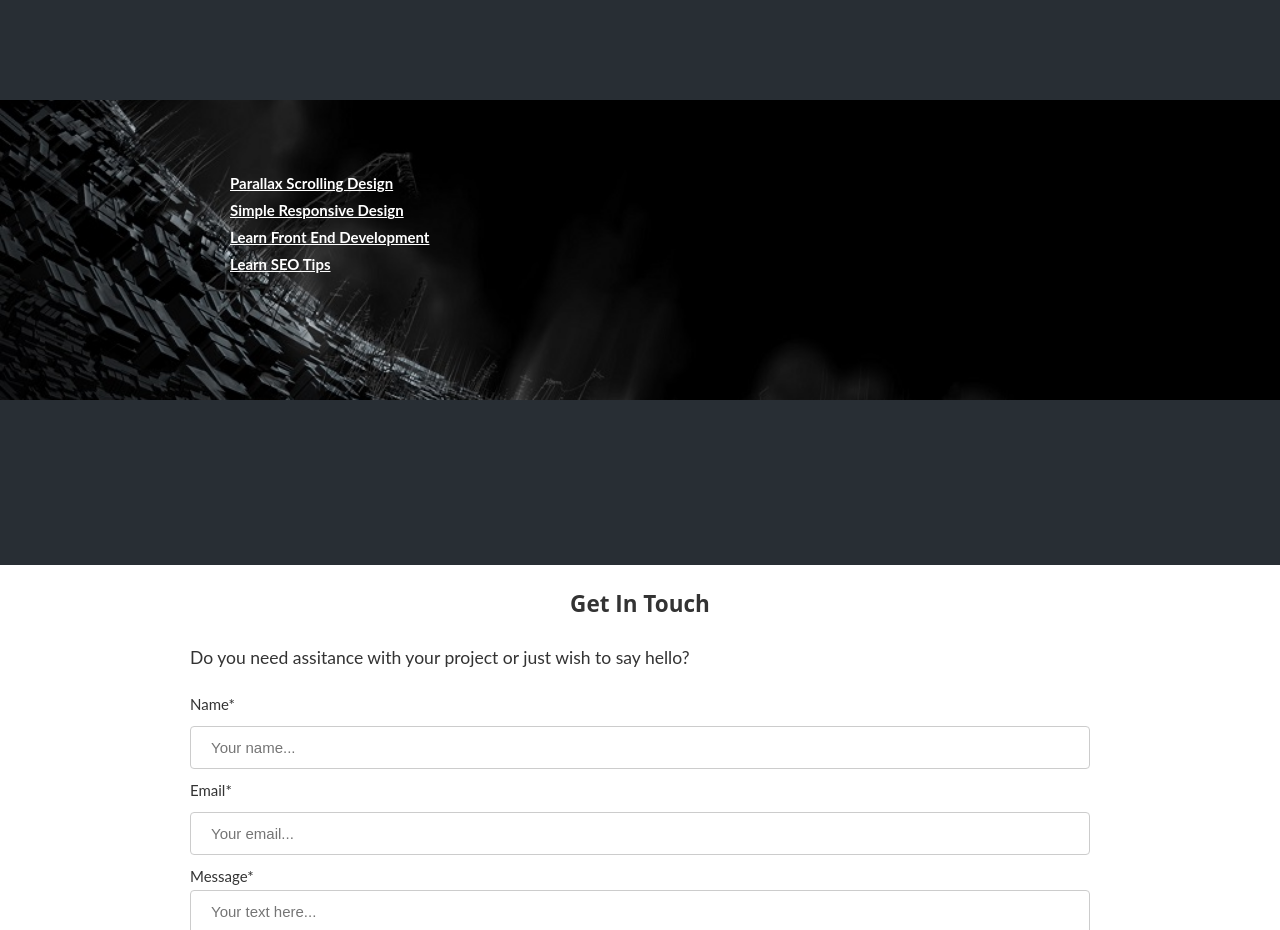
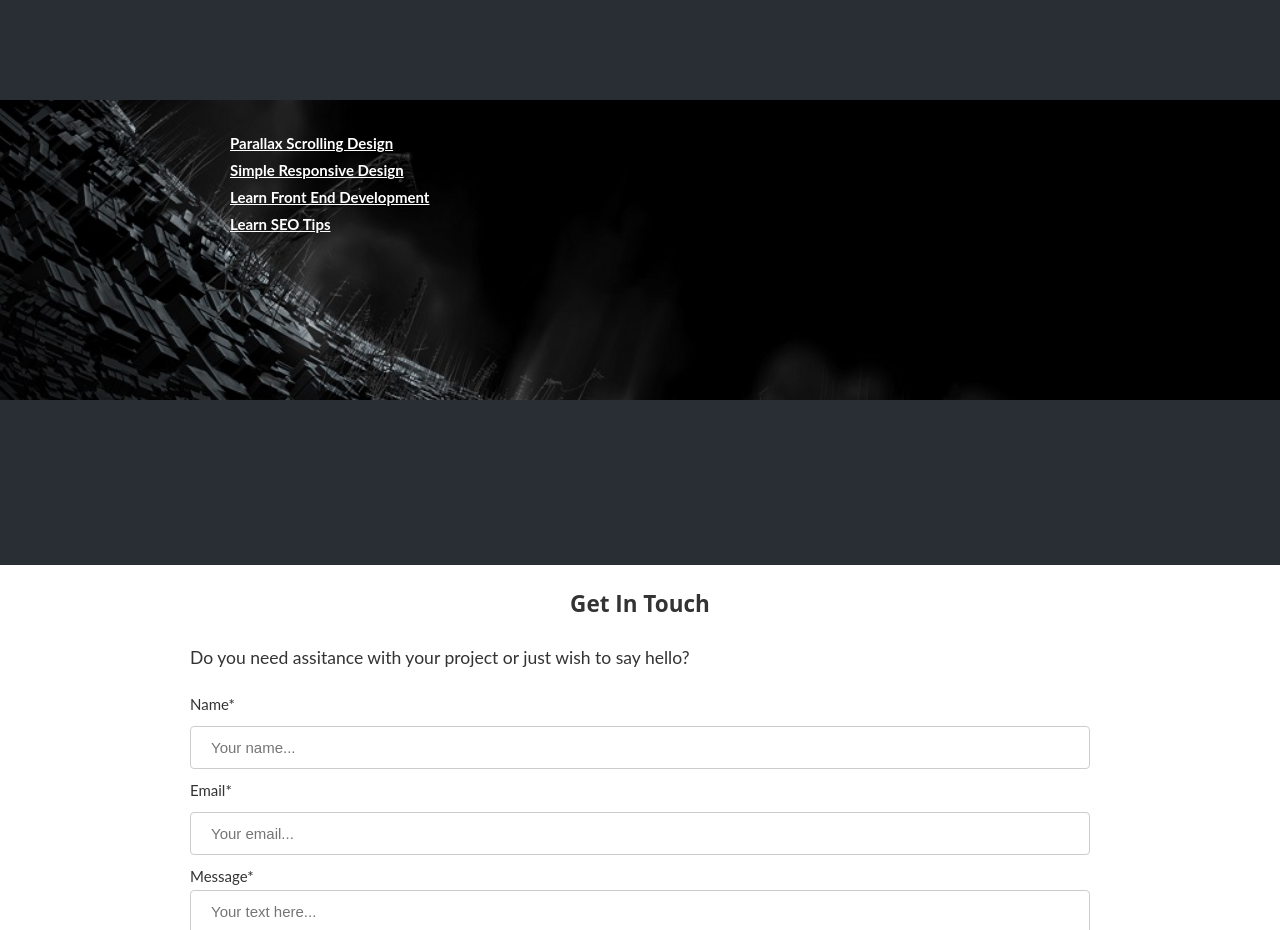
Before and after one commit to moilogic/moilogic.github.io, a plain HTML site: page index.html in a window 1280 px wide. Shown: the part 1434-2364 px from the top of the page. Drawn offline with nearby package versions, Linux system fonts and the light colour scheme.

Commit message:
Add files via upload

```diff
--- a/index.html
+++ b/index.html
@@ -17,8 +17,8 @@
 
   </style>
 
-  <!--<script src="https://maxcdn.bootstrapcdn.com/bootstrap/3.3.7/js/bootstrap.min.js"></script>-->
- <script src="https://ajax.googleapis.com/ajax/libs/jquery/1.12.4/jquery.min.js"></script>
+  <!--<script src="https://maxcdn.bootstrapcdn.com/bootstrap/3.3.7/js/bootstrap.min.js"></script>
+ <script src="https://ajax.googleapis.com/ajax/libs/jquery/1.12.4/jquery.min.js"></script>-->
 </head>
  <body>
 
@@ -71,7 +71,7 @@
         data-top-bottom="background-position: -40px 50%;"
         data-anchor-target="#projectCenter">
     <div class="content">
-      <ul style="padding-top: 40px; margin-top: 0;">
+      <ul style=" margin: 0;">
         <li><a href="#">Parallax Scrolling Design</a></li>
         <li><a href="#">Simple Responsive Design</a></li>
         <li><a href="#">Learn Front End Development</a></li>
```
